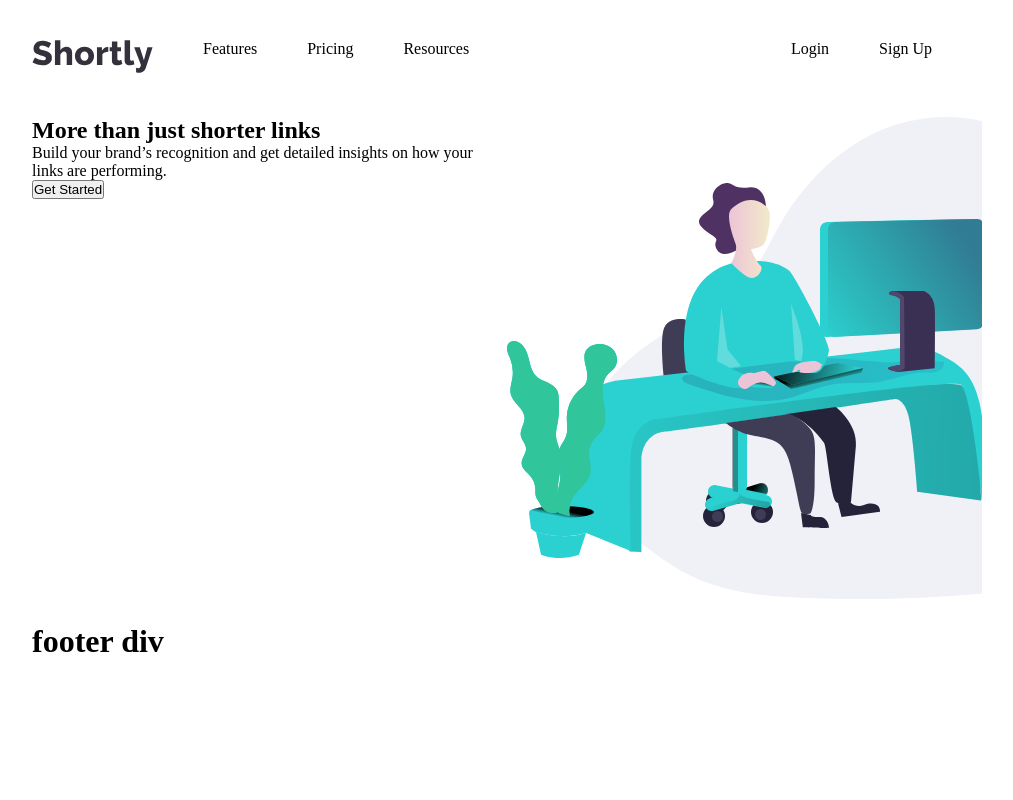
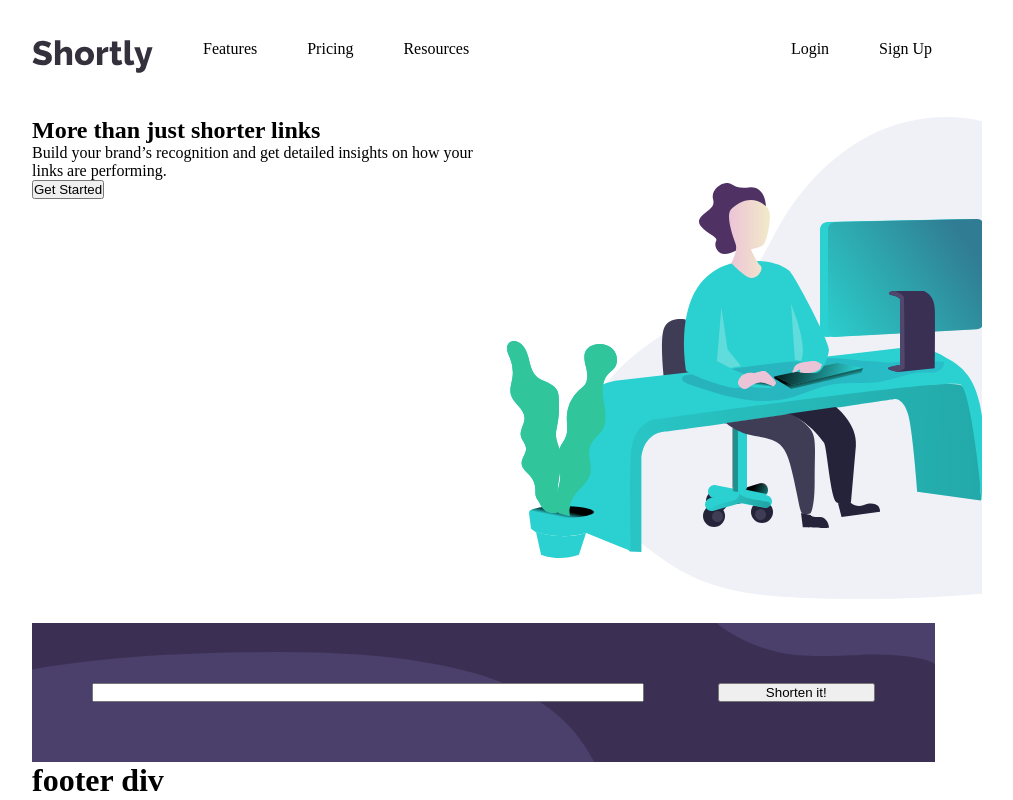
Before and after one commit to giandefaria/url-shortening-api-master, a React (Create React App) app: page / in a window 1280 px wide. Shown: the whole page, without its empty margins (158-1171 px from the left). Built offline with nearby package versions, Linux system fonts and the light colour scheme.

Commit message:
adicionei a section do input box, junto com o input, o botão, e a imagem background

```diff
--- a/src/Main.js
+++ b/src/Main.js
@@ -1,5 +1,7 @@
 import working from './images/illustration-working.svg'
+import backgroundimg from './images/bg-shorten-desktop.svg'
 import './styles/Main.css'
+
 
 function Main() {
 
@@ -22,9 +24,26 @@ function Main() {
           <div className="main--image">
             <img src={working} alt="working"/>
 
+          </div>
+      </section>
+
+      <section>
+
+        <div className="shorten--container">
+
+          <form className="shorten--box" action="">
+            <input type="url" name="link--to--shorten" id="link--to--shorten" className='input--link'/>
+            <button type="submit" className='input--button'>Shorten it!</button>
+          </form>
+
+          <div className="inner--shorten">
 
           </div>
+
+        </div>
+
       </section>
+
     </main>
   );
 }
--- a/src/styles/Main.css
+++ b/src/styles/Main.css
@@ -1,3 +1,5 @@
+
+
 .container--top--main {
     display: flex;
     overflow: hidden;
@@ -7,3 +9,22 @@
 .box--main--text, .main--image {
     width: 50%;
 }
+
+.shorten--box {
+    box-sizing: border-box;
+    display: flex;
+    justify-content: space-between;
+    margin-right: 5%;
+    padding: 60px;
+    width: 95%;
+    background: hsl(257, 27%, 26%);
+    background-image: url("/src/images/bg-shorten-desktop.svg");
+}
+
+.input--link {
+    width: 70%;
+}
+
+.input--button {
+    width: 20%;
+}
```
Also changed, not shown: 2 other files (tests, documents, lock files or other folders).
